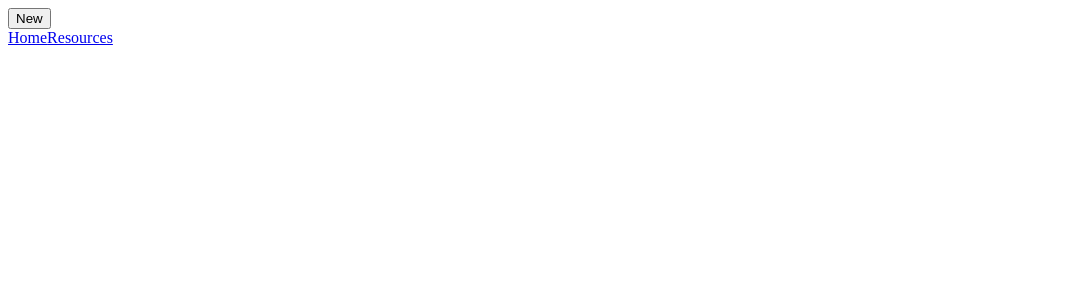
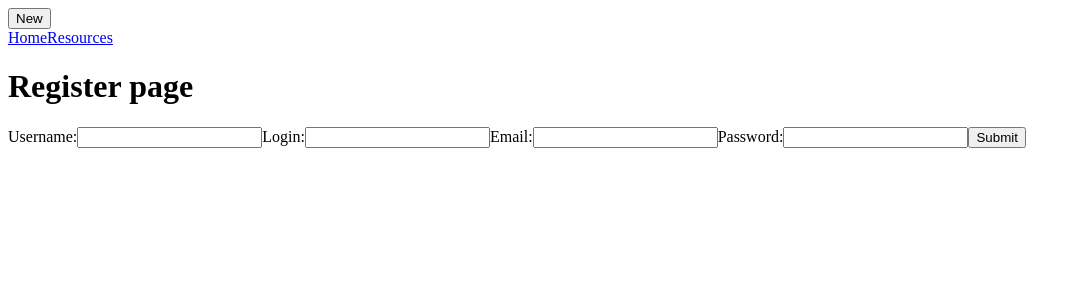
Before and after one commit to Wadowski-Grzegorz/Pixeliz, a React (Vite) app in the folder frontend/: page /register in a window 1280 px wide. Before the commit this address had no page. Shown: the top 300 px of the page, without its empty margins (0-1081 px from the left). Built offline with nearby package versions, Linux system fonts and the light colour scheme.

Commit message:
feat(api): Added to frontend login and register, it does nothing useful

```diff
--- a/frontend/src/App.jsx
+++ b/frontend/src/App.jsx
@@ -3,6 +3,8 @@ import { BrowserRouter, Route, Routes } from "react-router-dom";
 import PixelDraw from "./components/Draw/PixelDraw.jsx";
 import PixelResources from "./components/PixelResources";
 import Navbar from "./components/Navbar.tsx"
+import Login from "./components/Login.jsx"
+import Register from "./components/Register.jsx"
 
 function App() {
   return (
@@ -10,6 +12,9 @@ function App() {
       <Navbar/>
 
       <Routes>
+        <Route path="login" element={<Login/>}/>
+        <Route path="register" element={<Register/>}/>
+
         <Route path="/" element={<PixelDraw/>}/>
         <Route path="/drawing/:id" element={<PixelDraw/>}/>
         <Route path="/resources" element={<PixelResources/>}/>
--- /dev/null
+++ b/frontend/src/components/Login.jsx
@@ -0,0 +1,56 @@
+import {useState} from 'react';
+import axios from 'axios';
+
+
+const Login = () =>{
+
+    const [credentials, setCredentials] = useState({
+        login: "",
+        email: "",
+        password: ""
+    });
+
+    const handleSubmit = (event) =>{
+        event.preventDefault();
+        axios.post(`http://localhost:9090/api/auth/login`, credentials)
+            .then(response => console.log(response))
+            .catch(error => console.error('Error login', error))
+    }
+
+    const handleChange = (event) =>{
+        setCredentials({...credentials, [event.target.name]: event.target.value});
+    }
+
+
+    return(
+        <>
+            <h1>Login page</h1>
+            <form onSubmit={handleSubmit}>
+                <label>
+                    Login:
+                    <input  type="text"
+                            name="login"
+                            value={credentials.login}
+                            onChange={handleChange}/>
+                </label>
+                <label>
+                    Email:
+                    <input  type="email"
+                            name="email"
+                            value={credentials.email}
+                            onChange={handleChange}/>
+                </label>
+                <label>
+                    Password:
+                    <input  type="password"
+                            name="password"
+                            value={credentials.password}
+                            onChange={handleChange}/>
+                </label>
+                <button type="submit">Submit</button>
+            </form>
+        </>
+    );
+}
+
+export default Login;
--- /dev/null
+++ b/frontend/src/components/Register.jsx
@@ -0,0 +1,64 @@
+import { useState } from 'react';
+import axios from 'axios';
+
+
+const Register = () =>{
+
+    const [credentials, setCredentials] = useState({
+        username: "",
+        login: "",
+        email: "",
+        password: ""
+    });
+
+    const handleSubmit = (event) =>{
+        event.preventDefault();
+        axios.post(`http://localhost:9090/api/auth/register`, credentials)
+            .then(response => console.log(response))
+            .catch(error => console.error('Error creating an user.', error));
+    }
+
+    const handleChange = (event) =>{
+        setCredentials({...credentials, [event.target.name]: event.target.value});
+    }
+
+
+    return(
+        <>
+            <h1>Register page</h1>
+            <form onSubmit={handleSubmit}>
+                <label>
+                    Username:
+                    <input  type="text"
+                            name="username"
+                            value={credentials.username}
+                            onChange={handleChange}/>
+                </label>
+                <label>
+                    Login:
+                    <input  type="text"
+                            name="login"
+                            value={credentials.login}
+                            onChange={handleChange}/>
+                </label>
+                <label>
+                    Email:
+                    <input  type="email"
+                            name="email"
+                            value={credentials.email}
+                            onChange={handleChange}/>
+                </label>
+                <label>
+                    Password:
+                    <input  type="password"
+                            name="password"
+                            value={credentials.password}
+                            onChange={handleChange}/>
+                </label>
+                <button type="submit">Submit</button>
+            </form>
+        </>
+    );
+}
+
+export default Register;
```
Also changed, not shown: 1 other file (tests, documents, lock files or other folders).
